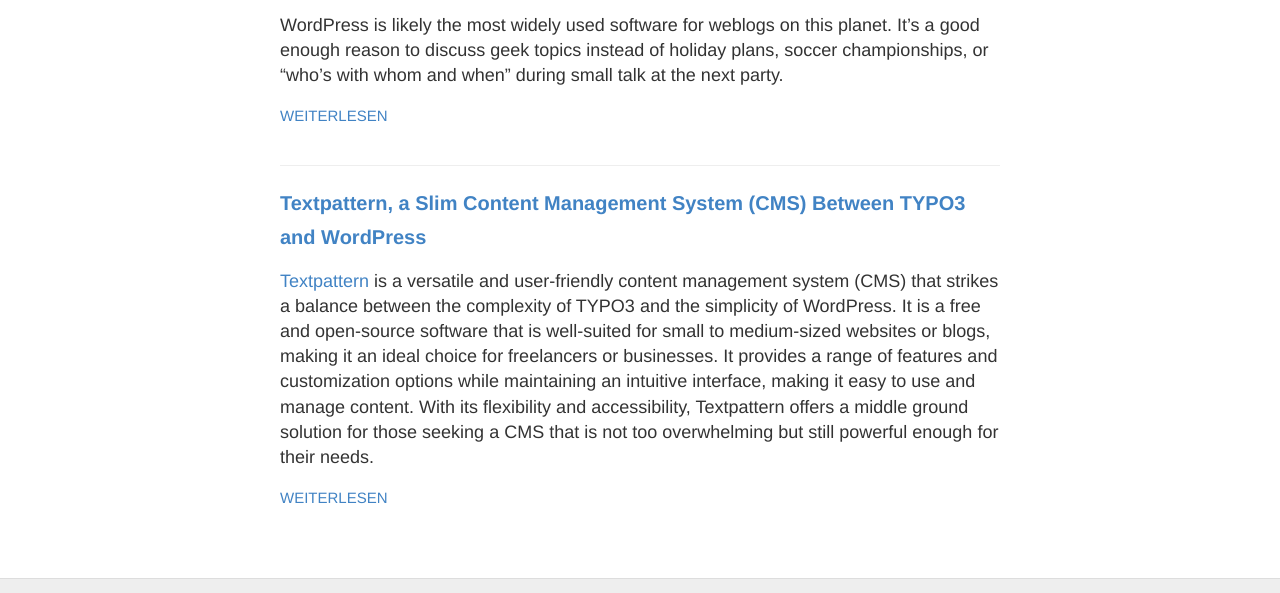
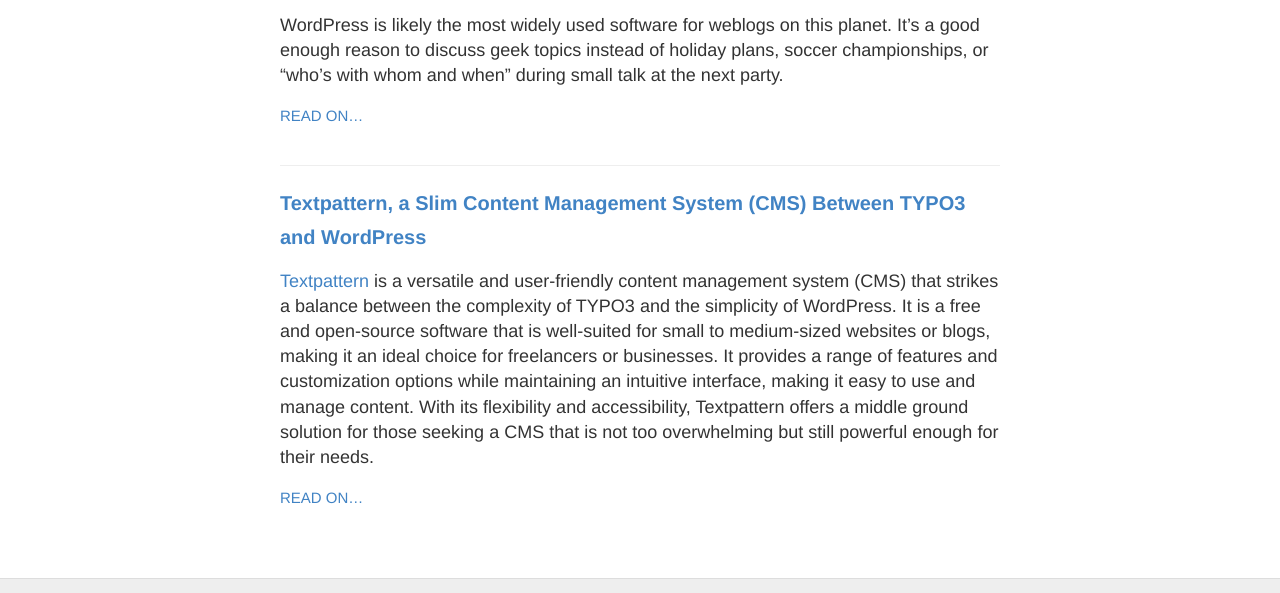
Before and after one commit to rwetzlmayr/rwetzlmayr.github.io, a Jekyll site: the page built from index.md, in a window 1280 px wide. Shown: the part 463-1056 px from the top of the page. Built offline with Jekyll 4.4.1, drawn with Linux system fonts in a browser that asks for light colours; grey boxes are pictures that could not be loaded.

Commit message:
Article list layout

```diff
--- a/index.md
+++ b/index.md
@@ -20,7 +20,7 @@
         {{ post.excerpt }}
       </div>
 
-      <a href="{{ site.baseurl }}{{ post.url }}" class="read-more">Weiterlesen</a>
+      <a href="{{ site.baseurl }}{{ post.url }}" class="read-more">Read on&hellip;</a>
     </article>
 {% endfor %}
 </div>
```
